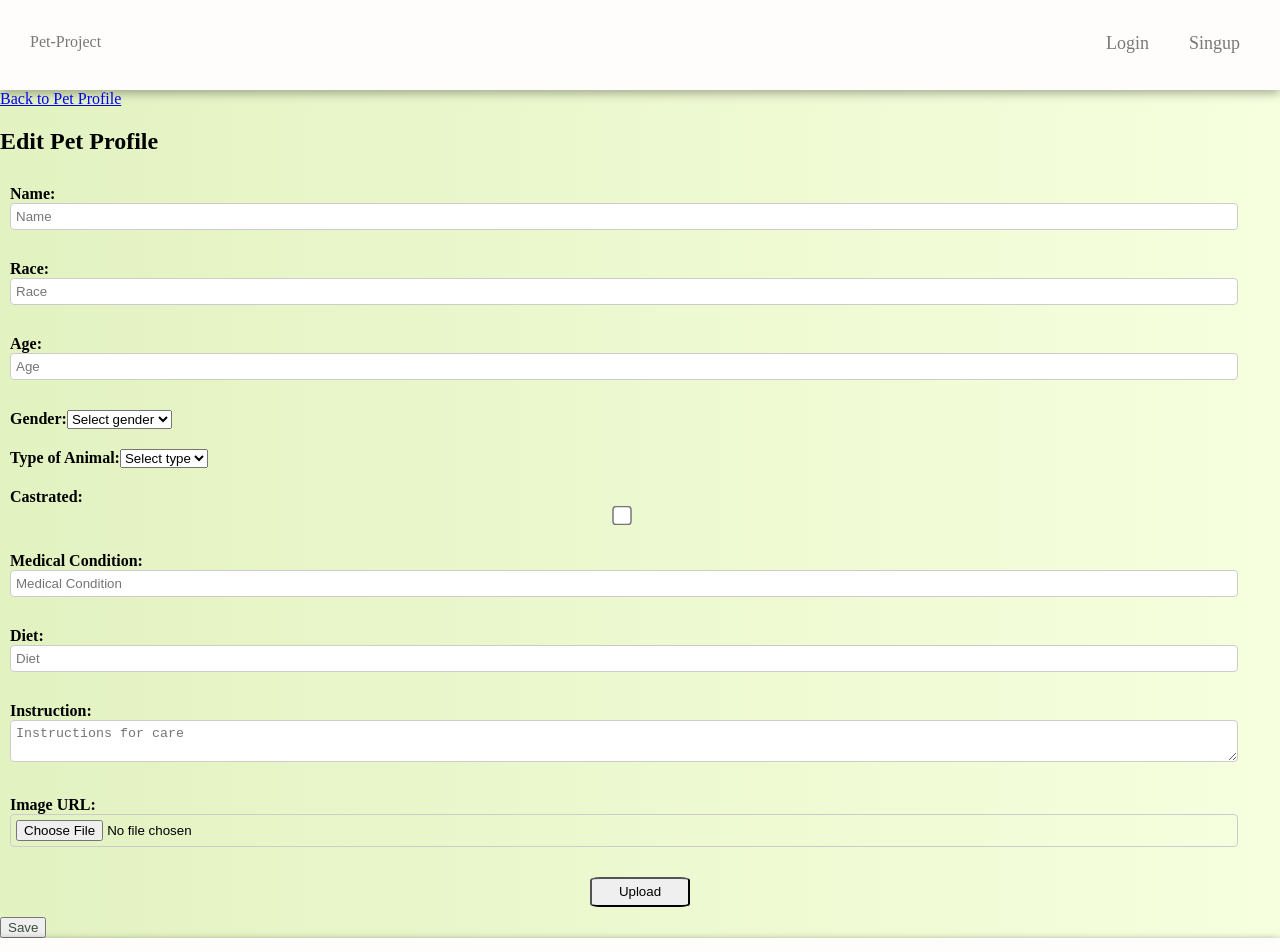
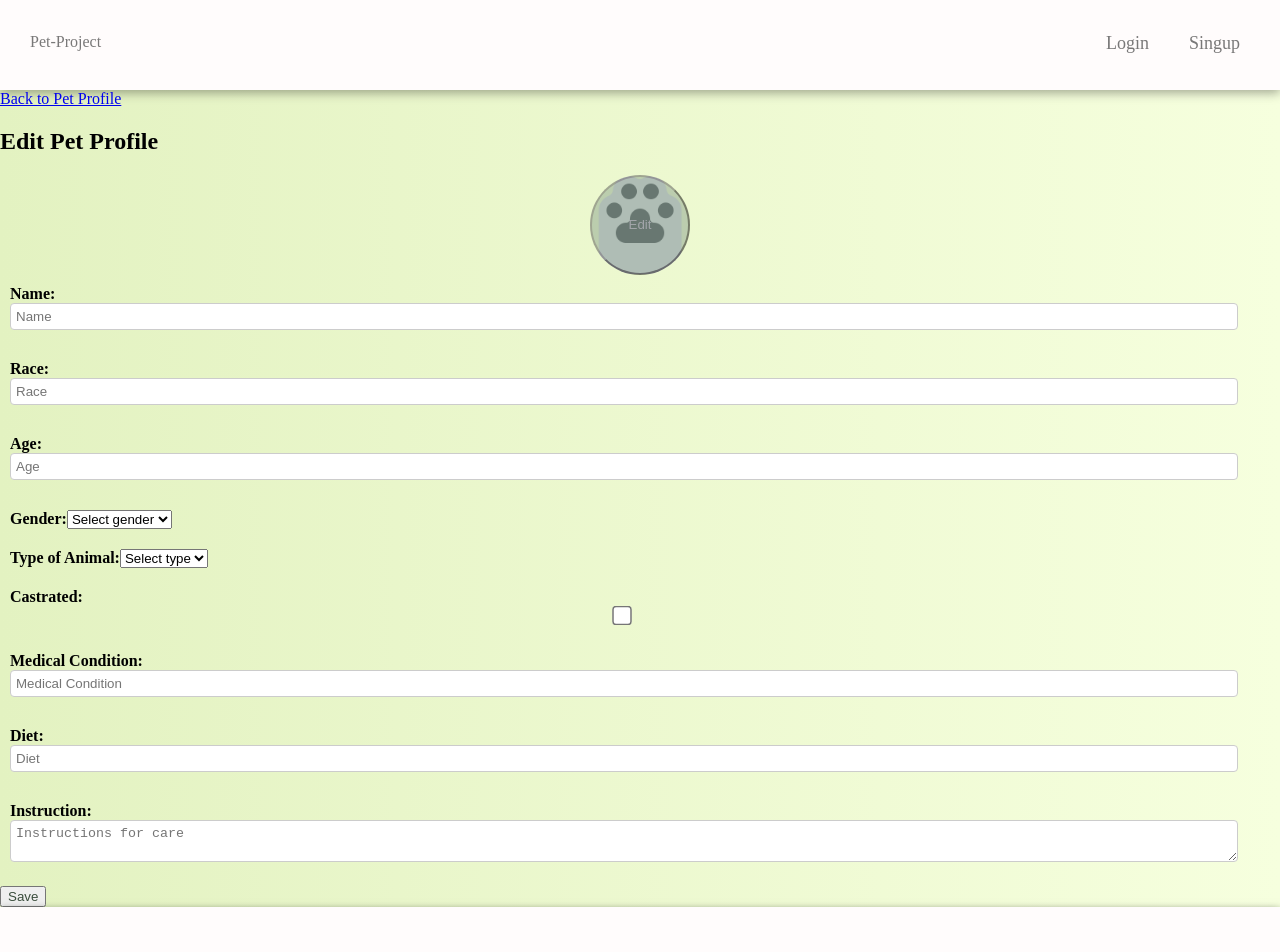
Before and after one commit to natko22/pet-project-frontend, a React (Create React App) app: page /edit-pet/1 in a window 1280 px wide. Shown: the top 952 px of the page. Built offline with nearby package versions, Linux system fonts and the light colour scheme; no server answers.

Commit message:
modify edit profile and pet photo

```diff
--- a/src/App.css
+++ b/src/App.css
@@ -324,9 +324,36 @@
 
 /* edit -profile -form */
 
-.photo-edit-btn {
+.container-parent { /* replace with the actual parent class name */
+  display: flex;
+  justify-content: center;
+  align-items: center;
+  width: 100%;
+  height: 100%;
+}
+
+.profileImg-container {
+  position: relative;
+  display: flex;
+  justify-content: center;
+  align-items: center;
   width: 100px;
   height: 100px;
+}
+
+.profileImg {
+  width: 100%;
+  height: 100%;
+  object-fit: cover;
+  border-radius: 50%;
+}
+
+.photo-edit-btn {
+  position: absolute;
+  top: 0;
+  left: 0;
+  width: 100%;
+  height: 100%;
   border-radius: 50%;
   background-color: #8ca38e;
   color: #ffffff;
@@ -334,7 +361,12 @@
   justify-content: center;
   align-items: center;
   cursor: pointer;
-  margin: 80px auto;
+  opacity: 0.5;
+  transition: opacity 0.3s ease;
+}
+
+.photo-edit-btn:hover {
+  opacity: 0.9;
 }
 
 .photo-upload-btn:hover {
@@ -463,6 +495,8 @@ textarea {
 .profileImg {
   border-radius: 50%;
   width: 100px;
+  height: 100px;
+  object-fit: cover;
 }
 .profilepage {
   display: flex;
@@ -486,9 +520,6 @@ textarea {
   align-items: center;
 }
 /* Reviews-box */
-.commenterImg {
-  width: 40px;
-}
 
 .review-box {
   background-color: #fffcfc;
@@ -590,7 +621,8 @@ textarea {
 }
 /* pets-box */
 .pet-img {
-  width: 40px;
+  width: 100px;
+  height: 100px;
   margin-bottom: 10px;
   border-radius: 50%;
 }
--- a/src/pages/EditPetProfilePage.jsx
+++ b/src/pages/EditPetProfilePage.jsx
@@ -3,6 +3,7 @@ import { Link, useParams } from "react-router-dom";
 import axios from "axios";
 import { useNavigate } from "react-router-dom";
 import AvatarEditor from "react-avatar-editor";
+import imgPlaceholder from "../assets/pawprint.png";
 
 const EditPet = () => {
   const [name, setName] = useState("");
@@ -21,6 +22,8 @@ const EditPet = () => {
   const [isLoading, setIsLoading] = useState(false);
   const [scale, setScale] = useState(1);
   const [uploadSuccess, setUploadSuccess] = useState(false);
+  const [showUploadForm, setShowUploadForm] = useState(false);
+  const [petImg, setPetImg] = useState("");
 
   const { petId } = useParams();
   const navigate = useNavigate();
@@ -53,7 +56,22 @@ const EditPet = () => {
 
     fetchPetProfile();
   }, []);
+  const fetchPetforImg = async () => {
+    try {
+      const response = await axios.get(
+        `http://localhost:5005/api/edit-pet/${petId}`
+      );
 
+      setPetImg(response.data.pet.img);
+    } catch (error) {
+      console.error("Error fetching pet profile:", error);
+      setLoading(false);
+    }
+  };
+
+  useEffect(() => {
+    fetchPetforImg();
+  }, []);
   if (loading) {
     return <div>Loading...</div>;
   }
@@ -93,6 +111,9 @@ const EditPet = () => {
   const handleInstructionChange = (e) => {
     setInstruction(e.target.value);
   };
+  const handleEditPhoto = () => {
+    setShowUploadForm(true);
+  };
 
   // Handle image change
   const handleImgChange = (e) => {
@@ -119,6 +140,11 @@ const EditPet = () => {
         console.log(response);
         setUploadSuccess(true);
         setIsLoading(false);
+        setShowUploadForm(false);
+        setImg(null);
+        setImagePreview(null);
+        fetchPetforImg();
+
         console.log(setUploadSuccess, "upload success");
       } else {
         throw new Error("Please select a valid image file.");
@@ -142,7 +168,6 @@ const EditPet = () => {
       medicalCondition,
       diet,
       instruction,
-      img: img ? img.img : "",
     };
 
     try {
@@ -162,7 +187,74 @@ const EditPet = () => {
       <Link to={`/petProfile/${petId}`}>Back to Pet Profile</Link>
 
       <h2>Edit Pet Profile</h2>
+      {!showUploadForm && (
+        <div className="container-parent">
+  <div className="profileImg-container">
+    <img
+      className="profileImg"
+      src={!petImg ? imgPlaceholder : petImg}
+      alt={name}
+    />
+    <button className="photo-edit-btn" onClick={handleEditPhoto}>
+      Edit
+    </button>
+  </div>
+  </div>
+)}
 
+
+      {showUploadForm && (
+        <div>
+          <h2>Add image</h2>
+          <div className="upload-form-container">
+            <div className="upload-form">
+              <form onSubmit={handleImgUpload}>
+                <label>
+                  <input
+                    className="upload-input"
+                    type="file"
+                    accept="image/png, image/jpeg, image/jpg"
+                    name="image"
+                    onChange={handleImgChange}
+                  />
+                </label>
+                <div className="profile-photo">
+                  {imagePreview && (
+                    <div className="avatar-editor">
+                      <AvatarEditor
+                        image={imagePreview}
+                        width={250}
+                        height={250}
+                        border={50}
+                        borderRadius={125}
+                        color={[255, 255, 255, 0.6]}
+                        scale={scale}
+                      />
+                      <input
+                        type="range"
+                        min={0.1}
+                        max={2}
+                        step={0.1}
+                        value={scale}
+                        onChange={(e) => setScale(parseFloat(e.target.value))}
+                      />
+                    </div>
+                  )}
+                </div>
+                {isLoading ? (
+                  <p>Uploading...</p>
+                ) : (
+
+                      <button className="upload-btn" type="submit">
+                        Upload
+                      </button>
+
+                )}
+              </form>
+            </div>
+          </div>
+        </div>
+      )}
       <form onSubmit={handleSubmit} className="edit-pet-form">
         <label>
           Name:
@@ -255,56 +347,6 @@ const EditPet = () => {
           />
         </label>
 
-        <label>
-          Image URL:
-          <input
-            name="imageUrl"
-            type="file"
-            accept="image/png, image/jpeg, image/jpg"
-            onChange={handleImgChange}
-            placeholder="Image URL"
-          />
-        </label>
-
-        <div className="pet-photo">
-          {imagePreview && (
-            <div className="avatar-editor">
-              <AvatarEditor
-                image={imagePreview}
-                width={250}
-                height={250}
-                border={50}
-                borderRadius={125}
-                color={[255, 255, 255, 0.6]}
-                scale={scale}
-              />
-              <input
-                type="range"
-                min={0.1}
-                max={2}
-                step={0.1}
-                value={scale}
-                onChange={(e) => setScale(parseFloat(e.target.value))}
-              />
-            </div>
-          )}
-          {isLoading ? (
-            <p>Uploading...</p>
-          ) : (
-            <>
-              {!uploadSuccess && (
-                <button
-                  className="upload-btn"
-                  type="submit"
-                  onClick={handleImgUpload}
-                >
-                  Upload
-                </button>
-              )}
-              {uploadSuccess && <p>Photo uploaded successfully!</p>}
-            </>
-          )}
-        </div>
         <button className="save-pet-btn" type="submit">
           Save
         </button>
--- a/src/pages/EditProfile.jsx
+++ b/src/pages/EditProfile.jsx
@@ -5,6 +5,7 @@ import { AuthContext } from "../context/auth.context";
 import { useParams } from "react-router-dom";
 import { useNavigate } from "react-router-dom";
 import AvatarEditor from "react-avatar-editor";
+import imgPlaceholder from "../assets/placeholder.png";
 
 const EditProfile = () => {
   const [username, setUsername] = useState("");
@@ -24,9 +25,9 @@ const EditProfile = () => {
   const navigate = useNavigate();
   const [showUploadForm, setShowUploadForm] = useState(false);
   const [scale, setScale] = useState(1);
-  const [uploadSuccess, setUploadSuccess] = useState(false);
 
   const [loading, setLoading] = useState(true);
+  const [userImg, setUserImg] = useState("");
 
   // Handle image change
   const handleImageChange = (e) => {
@@ -50,9 +51,15 @@ const EditProfile = () => {
           formData
         );
         console.log(response);
-        // setProfileImage(response.data.imageUrl);
-        setUploadSuccess(true);
         setIsLoading(false);
+        setShowUploadForm(false);
+
+        // Reset form
+        setProfileImage(null);
+        setImagePreview(null);
+
+        // Fetch user data again for the image
+        fetchUserforImg();
       } else {
         throw new Error("Please select a valid image file.");
       }
@@ -86,6 +93,21 @@ const EditProfile = () => {
     };
 
     fetchUserProfile();
+  }, []);
+  const fetchUserforImg = async () => {
+    try {
+      const response = await axios.get(
+        `http://localhost:5005/auth/edit/${userId}`
+      );
+
+      setUserImg(response.data.user.img);
+    } catch (error) {
+      console.error("Error fetching user profile:", error);
+      setLoading(false);
+    }
+  };
+  useEffect(() => {
+    fetchUserforImg();
   }, []);
 
   if (loading) {
@@ -158,14 +180,17 @@ const EditProfile = () => {
       console.error("Error updating profile:", error);
     }
   };
-  console.log(uploadSuccess, "upload success");
   return (
     <div>
       <Link to={`/profile/${userId}`}>Back to Profile</Link>
 
       {!showUploadForm && (
         <button className="photo-edit-btn" onClick={handleEditPhoto}>
-          <span>Edit Photo</span>
+        <img
+        className="profileImg"
+        src={!userImg ? imgPlaceholder : userImg}
+        alt={username}
+      />
         </button>
       )}
 
@@ -210,14 +235,11 @@ const EditProfile = () => {
                 {isLoading ? (
                   <p>Uploading...</p>
                 ) : (
-                  <>
-                    {!uploadSuccess && (
+
                       <button className="upload-btn" type="submit">
                         Upload
                       </button>
-                    )}
-                    {uploadSuccess && <p>Photo uploaded successfully!</p>}
-                  </>
+
                 )}
               </form>
             </div>
```
